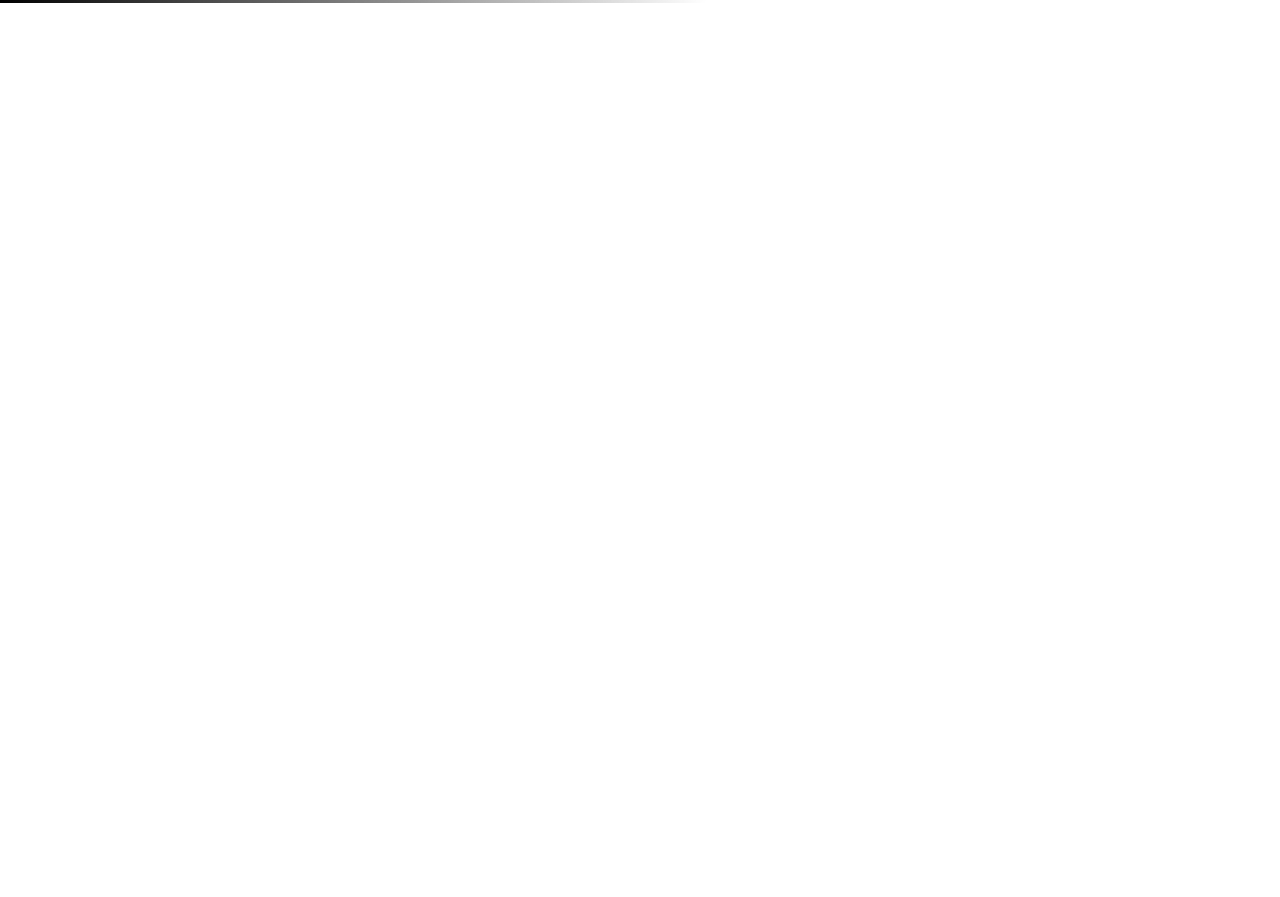
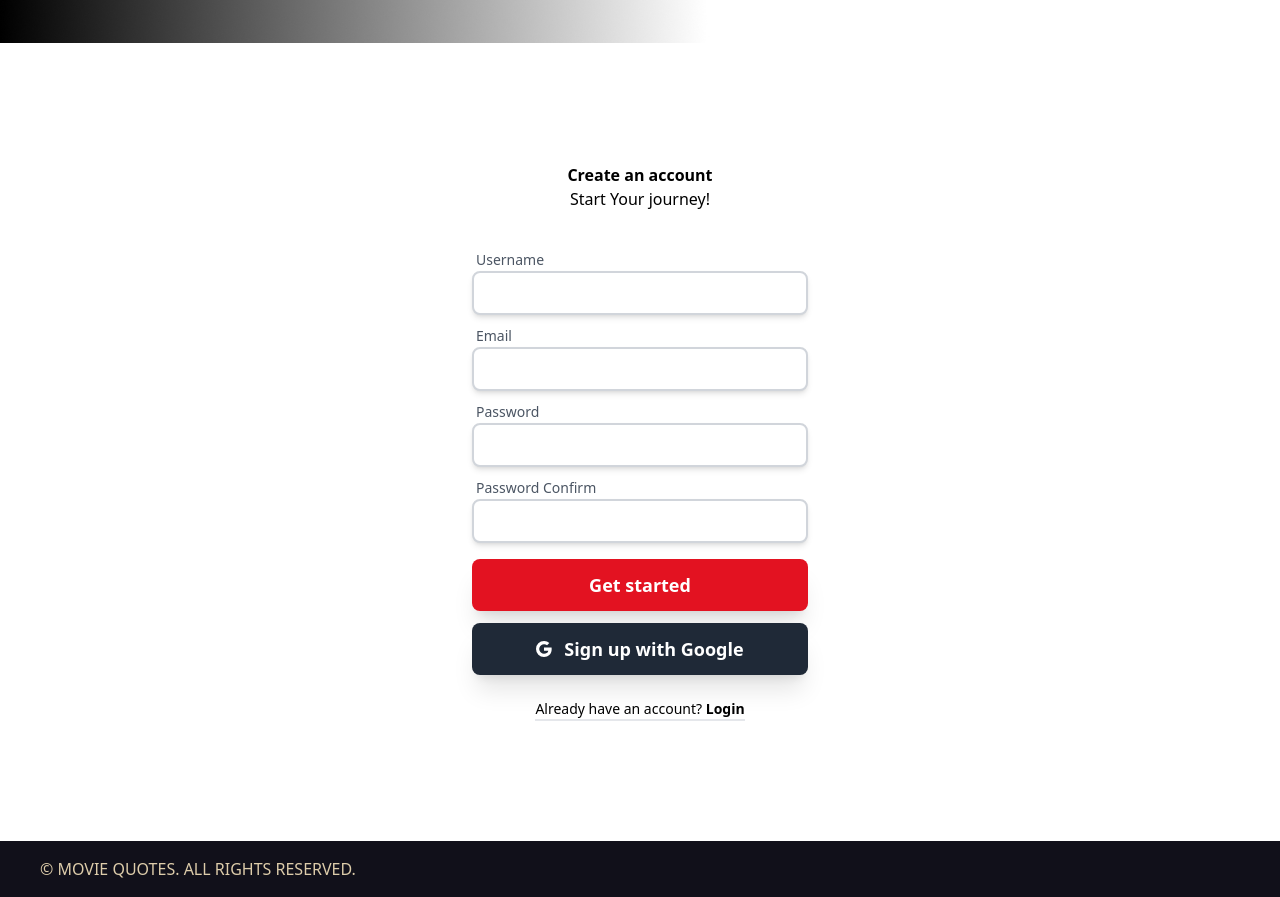
Before and after one commit to Muza21/epic-movie-quotes-front, a Vue app: page / in a window 1280 px wide. Shown: the part 1100-1997 px from the top of the page. Before the commit the page ends 1103 px from the top, so only its background shows below. Built offline with nearby package versions, Linux system fonts and the light colour scheme.

Commit message:
feat: add sign up style

```diff
--- /dev/null
+++ b/src/components/SignUp.vue
@@ -0,0 +1,98 @@
+<template>
+  <!-- <div>Hellow WOrld</div>  bg-[#222030]-->
+  <div class="container max-w-full mx-auto md:py-24 px-6">
+    <div class="max-w-sm mx-auto px-6">
+      <div class="relative flex flex-wrap">
+        <div class="w-full relative">
+          <div class="md:mt-6">
+            <div class="text-center font-semibold text-black">
+              Create an account
+            </div>
+            <div class="text-center font-base text-black">
+              Start Your journey!
+            </div>
+            <form class="mt-8" x-data="{password: '',password_confirm: ''}">
+              <div class="mx-auto max-w-lg">
+                <div class="py-1">
+                  <span class="px-1 text-sm text-gray-600">Username</span>
+                  <input
+                    placeholder=""
+                    type="text"
+                    class="text-md block px-3 py-2 rounded-lg w-full bg-white border-2 border-gray-300 placeholder-gray-600 shadow-md focus:placeholder-gray-500 focus:bg-white focus:border-gray-600 focus:outline-none"
+                  />
+                </div>
+                <div class="py-1">
+                  <span class="px-1 text-sm text-gray-600">Email</span>
+                  <input
+                    placeholder=""
+                    type="email"
+                    class="text-md block px-3 py-2 rounded-lg w-full bg-white border-2 border-gray-300 placeholder-gray-600 shadow-md focus:placeholder-gray-500 focus:bg-white focus:border-gray-600 focus:outline-none"
+                  />
+                </div>
+                <div class="py-1">
+                  <span class="px-1 text-sm text-gray-600">Password</span>
+                  <input
+                    placeholder=""
+                    type="password"
+                    x-model="password"
+                    class="text-md block px-3 py-2 rounded-lg w-full bg-white border-2 border-gray-300 placeholder-gray-600 shadow-md focus:placeholder-gray-500 focus:bg-white focus:border-gray-600 focus:outline-none"
+                  />
+                </div>
+                <div class="py-1">
+                  <span class="px-1 text-sm text-gray-600"
+                    >Password Confirm</span
+                  >
+                  <input
+                    placeholder=""
+                    type="password"
+                    x-model="password_confirm"
+                    class="text-md block px-3 py-2 rounded-lg w-full bg-white border-2 border-gray-300 placeholder-gray-600 shadow-md focus:placeholder-gray-500 focus:bg-white focus:border-gray-600 focus:outline-none"
+                  />
+                </div>
+
+                <button
+                  class="mt-3 text-lg font-semibold bg-[#E31221] w-full text-white rounded-lg px-6 py-3 block shadow-xl hover:text-white hover:bg-black"
+                >
+                  Get started
+                </button>
+                <button
+                  class="mt-3 text-lg font-semibold bg-gray-800 w-full text-white rounded-lg px-6 py-3 block shadow-xl hover:text-white hover:bg-black"
+                >
+                  <div class="flex justify-center">
+                    <IconGoogle class="my-auto mr-3" />Sign up with Google
+                  </div>
+                </button>
+              </div>
+            </form>
+
+            <div class="text-sm font-semibold py-6 flex justify-center">
+              <a
+                href="#"
+                class="text-black font-normal border-b-2 border-gray-200 hover:border-teal-500"
+                >Already have an account?
+                <span class="text-black font-semibold"> Login </span>
+              </a>
+            </div>
+          </div>
+        </div>
+      </div>
+    </div>
+  </div>
+</template>
+
+<script>
+import IconGoogle from "@/components/icons/IconGoogle.vue";
+
+export default {
+  data() {
+    return {};
+  },
+
+  components: {
+    IconGoogle,
+  },
+  computed: {},
+
+  methods: {},
+};
+</script>
--- /dev/null
+++ b/src/components/icons/IconGoogle.vue
@@ -0,0 +1,16 @@
+<template>
+  <svg
+    style="color: white"
+    xmlns="http://www.w3.org/2000/svg"
+    width="16"
+    height="16"
+    fill="currentColor"
+    class="bi bi-google"
+    viewBox="0 0 16 16"
+  >
+    <path
+      d="M15.545 6.558a9.42 9.42 0 0 1 .139 1.626c0 2.434-.87 4.492-2.384 5.885h.002C11.978 15.292 10.158 16 8 16A8 8 0 1 1 8 0a7.689 7.689 0 0 1 5.352 2.082l-2.284 2.284A4.347 4.347 0 0 0 8 3.166c-2.087 0-3.86 1.408-4.492 3.304a4.792 4.792 0 0 0 0 3.063h.003c.635 1.893 2.405 3.301 4.492 3.301 1.078 0 2.004-.276 2.722-.764h-.003a3.702 3.702 0 0 0 1.599-2.431H8v-3.08h7.545z"
+      fill="white"
+    ></path>
+  </svg>
+</template>
--- a/src/views/LandingPage.vue
+++ b/src/views/LandingPage.vue
@@ -16,7 +16,35 @@
     </div>
   </header>
   <div class="bg-[#11101A] py-36">
-    <h1 class="text-center text-3xl text-[#DDCCAA]">This is an landing page</h1>
+    <h1 class="text-center text-3xl text-[#DDCCAA]">
+      Find any quote in millions of movie lines
+    </h1>
+    <div class="flex items-center justify-center">
+      <button class="bg-[#E31221] px-4 py-2 rounded-lg text-white">
+        Get Started
+      </button>
+    </div>
   </div>
   <img src="src/assets/Rectangle.jpg" alt="pic" />
+  <SignUp />
+  <footer class="py-4 px-10 bg-[#11101A]">
+    <div class="text-[#DDCCAA]">&#169; MOVIE QUOTES. ALL RIGHTS RESERVED.</div>
+  </footer>
 </template>
+
+<script>
+import SignUp from "@/components/SignUp.vue";
+
+export default {
+  data() {
+    return {};
+  },
+
+  components: {
+    SignUp,
+  },
+  computed: {},
+
+  methods: {},
+};
+</script>
```
Also changed, not shown: 1 other file (tests, documents, lock files or other folders).
